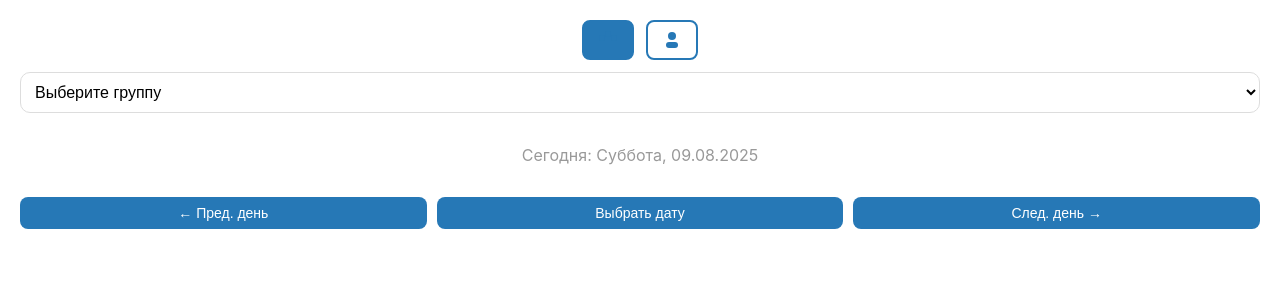
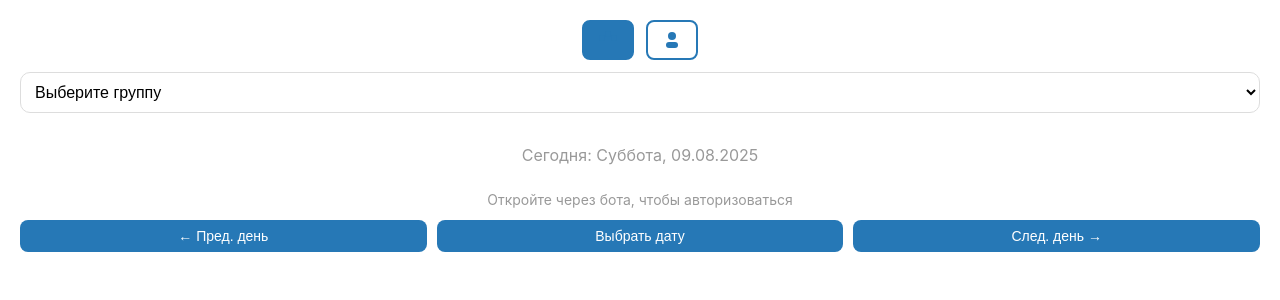
Before and after one commit to jack-rb/raspisanie, a PHP site: page /groups/static/index.html in a window 1280 px wide. Shown: the top 300 px of the page. Run offline with PHP 8.4, Linux system fonts and the light colour scheme; data that the repository does not hold is empty; some libraries are stand-ins or nearby versions.

Commit message:
ui: show whoami (user id/username) in Mini App

```diff
--- a/static/css/style.css
+++ b/static/css/style.css
@@ -217,6 +217,13 @@ body {
     display: block;
 }
 
+.user-info {
+    text-align: center;
+    font-size: 14px;
+    color: var(--tg-theme-hint-color);
+    margin: -6px 0 12px 0;
+}
+
 @media (max-width: 600px) {
     .modal-content {
         padding: 8px;
--- a/static/index.html
+++ b/static/index.html
@@ -26,6 +26,7 @@
     <div class="current-date">
         Сегодня: <span id="todayDate"></span>
     </div>
+    <div id="userInfo" class="user-info"></div>
 
     <div class="nav-buttons">
         <button id="prev-day" class="nav-button">← Пред. день</button>
--- a/static/js/app.js
+++ b/static/js/app.js
@@ -292,6 +292,20 @@ async function loadSchedule() {
     }
 }
 
+async function showUserInfo() {
+    const el = document.getElementById('userInfo');
+    try {
+        const resp = await fetchWithInitData('/whoami');
+        if (!resp.ok) throw new Error('unauth');
+        const data = await resp.json();
+        const uid = data.user_id || '—';
+        const uname = data.username ? '@'+data.username : '';
+        el.textContent = `Ваш ID: ${uid} ${uname}`;
+    } catch (e) {
+        el.innerHTML = 'Откройте через бота, чтобы авторизоваться';
+    }
+}
+
 function initDatePicker() {
     const dayWheel = document.getElementById('dayWheel');
     const monthWheel = document.getElementById('monthWheel');
@@ -394,5 +408,6 @@ document.getElementById('teachersBtn').addEventListener('click', () => setMode('
     await loadGroups();
     initDatePicker();
     await loadLastSelection();
+    await showUserInfo();
 })();
 });
```
